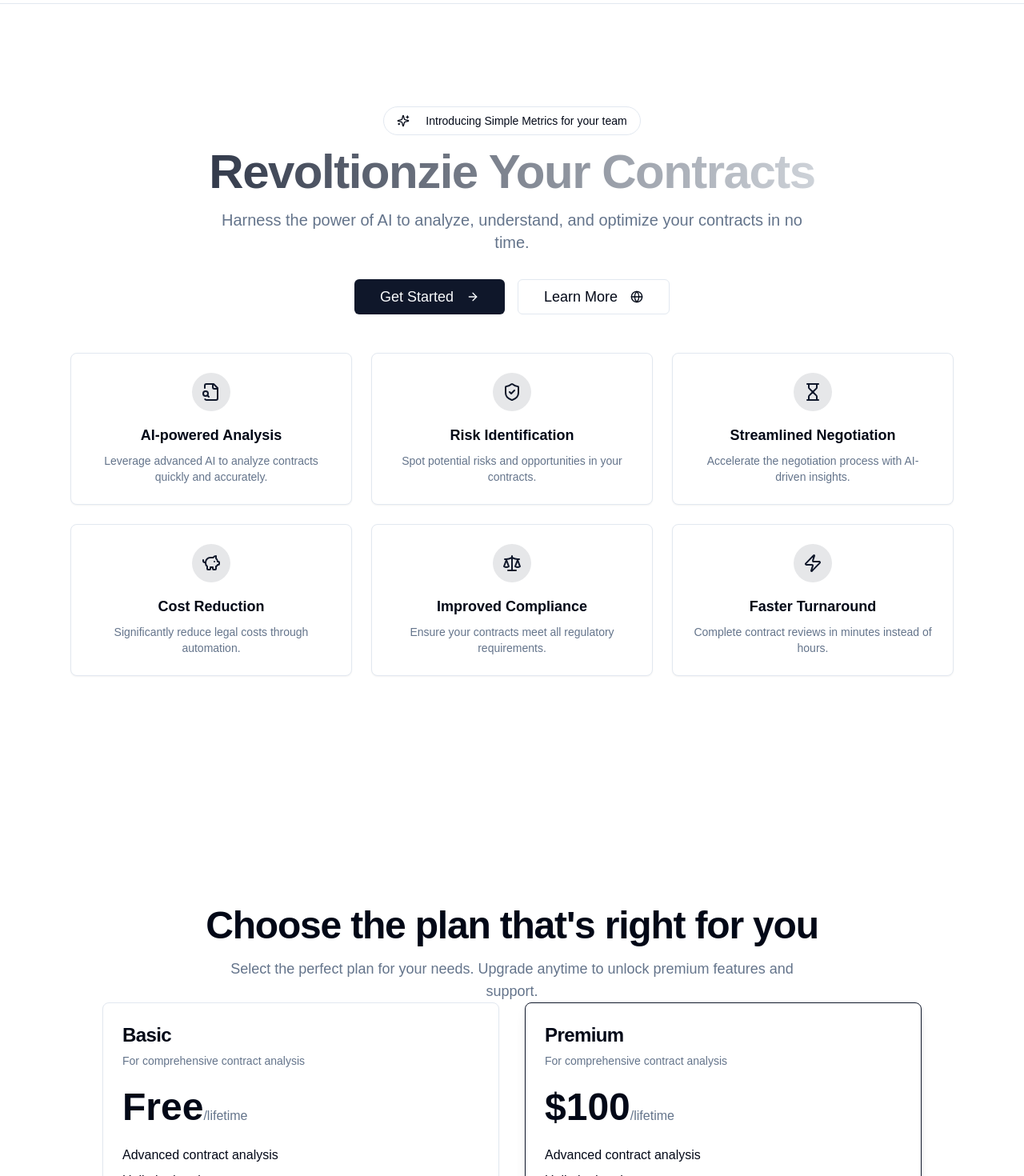
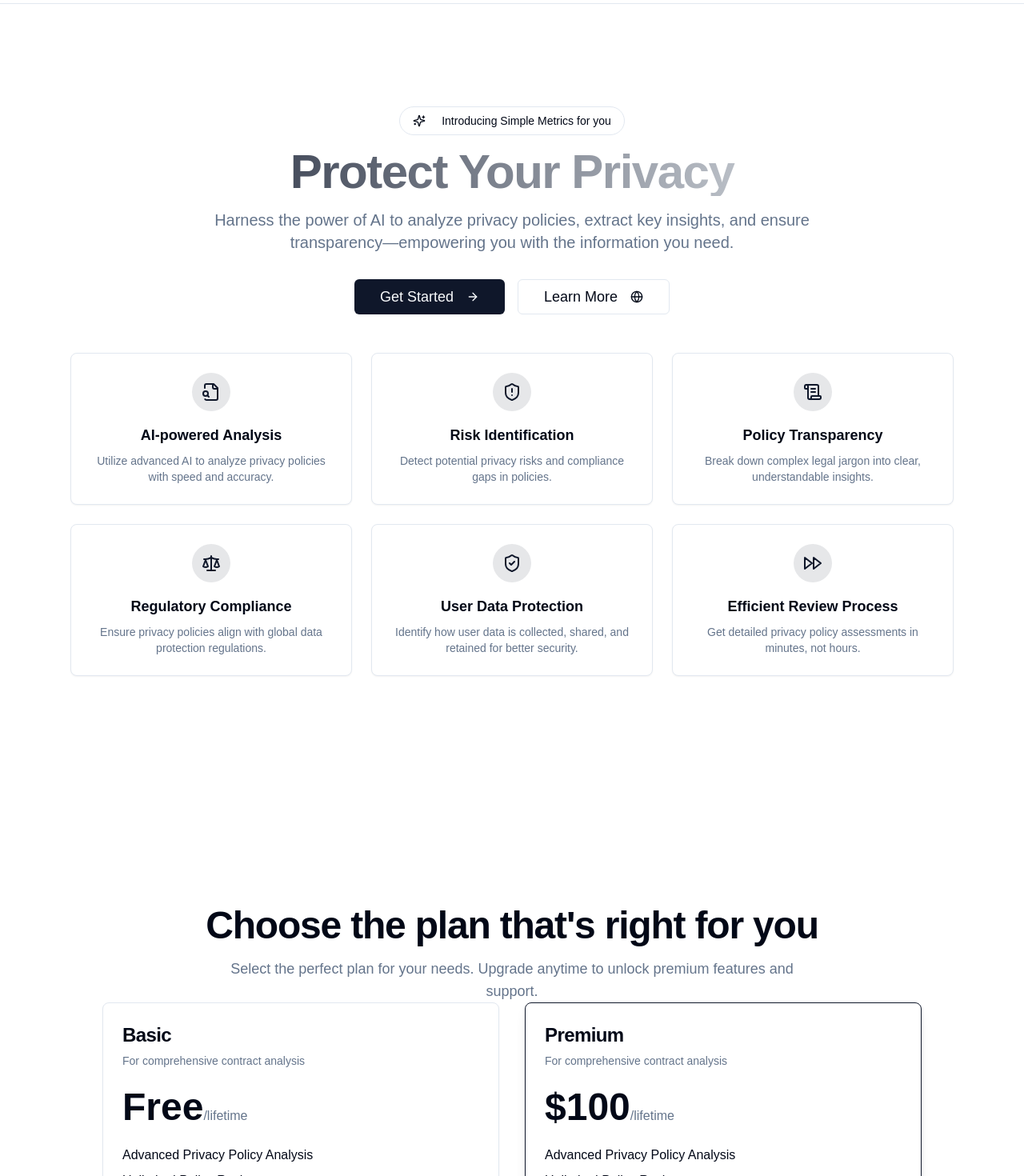
Before and after one commit to Nisarg155/Sanrakshan, a Next.js app in the folder client/: page / in a window 1280 px wide. Shown: the part 60-1530 px from the top of the page at 80% size. Built offline with nearby package versions, Linux system fonts and the light colour scheme; no server answers.

Commit message:
minor design changes

```diff
--- a/client/src/app/dashboard/page.tsx
+++ b/client/src/app/dashboard/page.tsx
@@ -1,7 +1,7 @@
 "use client";
 
 import UserContracts from "@/components/dashboard/user-contracts";
-import { Button } from "@/components/ui/button";
+
 import { useState } from "react";
 
 export default function Dashboard() {
--- a/client/src/components/dashboard/user-contracts.tsx
+++ b/client/src/components/dashboard/user-contracts.tsx
@@ -173,7 +173,7 @@ export default function UserContracts() {
         <Card>
           <CardHeader className="flex flex-row items-center justify-between space-y-0 pb-2">
             <CardTitle className="text-sm font-medium">
-              Total Contracts
+              Total Policies
             </CardTitle>
           </CardHeader>
           <CardContent>
@@ -193,7 +193,7 @@ export default function UserContracts() {
         <Card>
           <CardHeader className="flex flex-row items-center justify-between space-y-0 pb-2">
             <CardTitle className="text-sm font-medium">
-              High Risk Contracts
+              High Risk Policies
             </CardTitle>
           </CardHeader>
           <CardContent>
--- a/client/src/components/hero-section.tsx
+++ b/client/src/components/hero-section.tsx
@@ -1,84 +1,88 @@
-import { cn } from "@/lib/utils";
+import {cn} from "@/lib/utils";
 import {
     ArrowRight,
     FileSearch,
     Globe,
-    Hourglass,
-    PiggyBank,
     Scale,
     ShieldCheck,
     Sparkles,
-    Zap,
+    ShieldAlert,
+    ScrollText,
+    FastForward
 } from "lucide-react";
 import Link from "next/link";
-import { Button, buttonVariants } from "./ui/button";
-import { Card, CardContent } from "./ui/card";
+import {Button, buttonVariants} from "./ui/button";
+import {Card, CardContent} from "./ui/card";
+import {useRouter} from "next/navigation";
+
 
 const features = [
     {
         title: "AI-powered Analysis",
         description:
-            "Leverage advanced AI to analyze contracts quickly and accurately.",
+            "Utilize advanced AI to analyze privacy policies with speed and accuracy.",
         icon: FileSearch,
     },
     {
         title: "Risk Identification",
-        description: "Spot potential risks and opportunities in your contracts.",
+        description: "Detect potential privacy risks and compliance gaps in policies.",
+        icon: ShieldAlert,
+    },
+    {
+        title: "Policy Transparency",
+        description: "Break down complex legal jargon into clear, understandable insights.",
+        icon: ScrollText,
+    },
+    {
+        title: "Regulatory Compliance",
+        description: "Ensure privacy policies align with global data protection regulations.",
+        icon: Scale,
+    },
+    {
+        title: "User Data Protection",
+        description: "Identify how user data is collected, shared, and retained for better security.",
         icon: ShieldCheck,
     },
     {
-        title: "Streamlined Negotiation",
-        description: "Accelerate the negotiation process with AI-driven insights.",
-        icon: Hourglass,
-    },
-    {
-        title: "Cost Reduction",
-        description: "Significantly reduce legal costs through automation.",
-        icon: PiggyBank,
-    },
-    {
-        title: "Improved Compliance",
-        description: "Ensure your contracts meet all regulatory requirements.",
-        icon: Scale,
-    },
-    {
-        title: "Faster Turnaround",
-        description: "Complete contract reviews in minutes instead of hours.",
-        icon: Zap,
+        title: "Efficient Review Process",
+        description: "Get detailed privacy policy assessments in minutes, not hours.",
+        icon: FastForward,
     },
 ];
 
 export function HeroSection() {
+    const router = useRouter();
     return (
         <section className="w-full py-12 md:py-24 lg:py-32 bg-gradient-to-b from-background to-background/80">
             <div className="container px-4 md:px-6 flex flex-col items-center max-w-6xl mx-auto">
                 <Link
                     href={"/dashboard"}
                     className={cn(
-                        buttonVariants({ variant: "outline", size: "sm" }),
+                        buttonVariants({variant: "outline", size: "sm"}),
                         "px-4 py-2 mb-4 rounded-full hidden md:flex"
                     )}
                 >
           <span className="mr-3 hidden md:block">
-            <Sparkles className="size-3.5" />
+            <Sparkles className="size-3.5"/>
           </span>
-                    Introducing Simple Metrics for your team
+                    Introducing Simple Metrics for you
                 </Link>
                 <div className="text-center mb-12 w-full">
                     <h1 className="text-4xl font-extrabold tracking-tight sm:text-5xl xl:text-6xl/none bg-clip-text text-transparent bg-gradient-to-r from-primary to-secondary mb-4">
-                        Revoltionzie Your Contracts
+                        Protect Your Privacy
                     </h1>
                     <p className="text-xl text-muted-foreground mb-8 max-w-3xl mx-auto">
-                        Harness the power of AI to analyze, understand, and optimize your
-                        contracts in no time.
+                        Harness the power of AI to analyze privacy policies, extract key insights, and ensure
+                        transparency—empowering you with the information you need.
                     </p>
                     <div className="flex flex-col sm:flex-row gap-4 justify-center mb-12">
                         <Button
+                            onClick={() => router.push("/dashboard")}
                             className="inline-flex items-center justify-center text-lg"
                             size={"lg"}
                         >
                             Get Started
-                            <ArrowRight className="ml-2 size-5" />
+                            <ArrowRight className="ml-2 size-5"/>
                         </Button>
                         <Button
                             className="inline-flex items-center justify-center text-lg"
@@ -86,7 +90,7 @@ export function HeroSection() {
                             variant={"outline"}
                         >
                             Learn More
-                            <Globe className="ml-2 size-5" />
+                            <Globe className="ml-2 size-5"/>
                         </Button>
                     </div>
 
@@ -94,8 +98,9 @@ export function HeroSection() {
                         {features.map((feature) => (
                             <Card key={feature.title} className="h-full">
                                 <CardContent className="p-6 flex flex-col items-center text-center">
-                                    <div className="size-12 rounded-full bg-primary/10 flex items-center justify-center mb-4">
-                                        <feature.icon className="text-primary" />
+                                    <div
+                                        className="size-12 rounded-full bg-primary/10 flex items-center justify-center mb-4">
+                                        <feature.icon className="text-primary"/>
                                     </div>
                                     <h3 className="text-lg font-semibold mb-2">
                                         {feature.title}
--- a/client/src/components/pricing-section.tsx
+++ b/client/src/components/pricing-section.tsx
@@ -43,21 +43,21 @@ export function PricingSection() {
                     price="Free"
                     period="/lifetime"
                     features={[
-                        "Advanced contract analysis",
-                        "Unlimited projects",
-                        "Chat with your contract",
-                        "10+ risks with severity levels",
-                        "10+ opportunities with impact levels",
-                        "Comprehensive contract summary",
+                        "Advanced Privacy Policy Analysis",
+                        "Unlimited Policy Reviews",
+                        "AI-powered Insights on Privacy Policies",
+                        "10+ Privacy Risks with Severity Levels",
+                        "10+ Compliance Issues with Impact Levels",
+                        "Comprehensive Policy Summary",
                         "Improvement recommendations",
                         "Key clauses identification",
-                        "Legal compliance assessment",
-                        "Negotiation points",
-                        "Contract duration analysis",
-                        "Termination conditions summary",
+                        "User Data Handling Insights",
+                        "Policy Duration & Updates Analysis",
+                        "Third-party Data Sharing Summary",
+                        "Data Retention & Deletion Policies Breakdown",
                         "Compensation structure breakdown",
-                        "Performance metrics identification",
-                        "Intellectual property clause summary",
+                        "Security & Encryption Policy Evaluation",
+                        "User Control & Consent Mechanisms Overview",
                     ]}
                     buttonText="Upgrade"
                     onButtonClick={handleUpgrade}
@@ -69,21 +69,21 @@ export function PricingSection() {
                     highlight
                     period="/lifetime"
                     features={[
-                        "Advanced contract analysis",
-                        "Unlimited projects",
-                        "Chat with your contract",
-                        "10+ risks with severity levels",
-                        "10+ opportunities with impact levels",
-                        "Comprehensive contract summary",
+                        "Advanced Privacy Policy Analysis",
+                        "Unlimited Policy Reviews",
+                        "AI-powered Insights on Privacy Policies",
+                        "10+ Privacy Risks with Severity Levels",
+                        "10+ Compliance Issues with Impact Levels",
+                        "Comprehensive Policy Summary",
                         "Improvement recommendations",
                         "Key clauses identification",
-                        "Legal compliance assessment",
-                        "Negotiation points",
-                        "Contract duration analysis",
-                        "Termination conditions summary",
+                        "User Data Handling Insights",
+                        "Policy Duration & Updates Analysis",
+                        "Third-party Data Sharing Summary",
+                        "Data Retention & Deletion Policies Breakdown",
                         "Compensation structure breakdown",
-                        "Performance metrics identification",
-                        "Intellectual property clause summary",
+                        "Security & Encryption Policy Evaluation",
+                        "User Control & Consent Mechanisms Overview",
                     ]}
                     buttonText="Upgrade"
                     onButtonClick={handleUpgrade}
```
